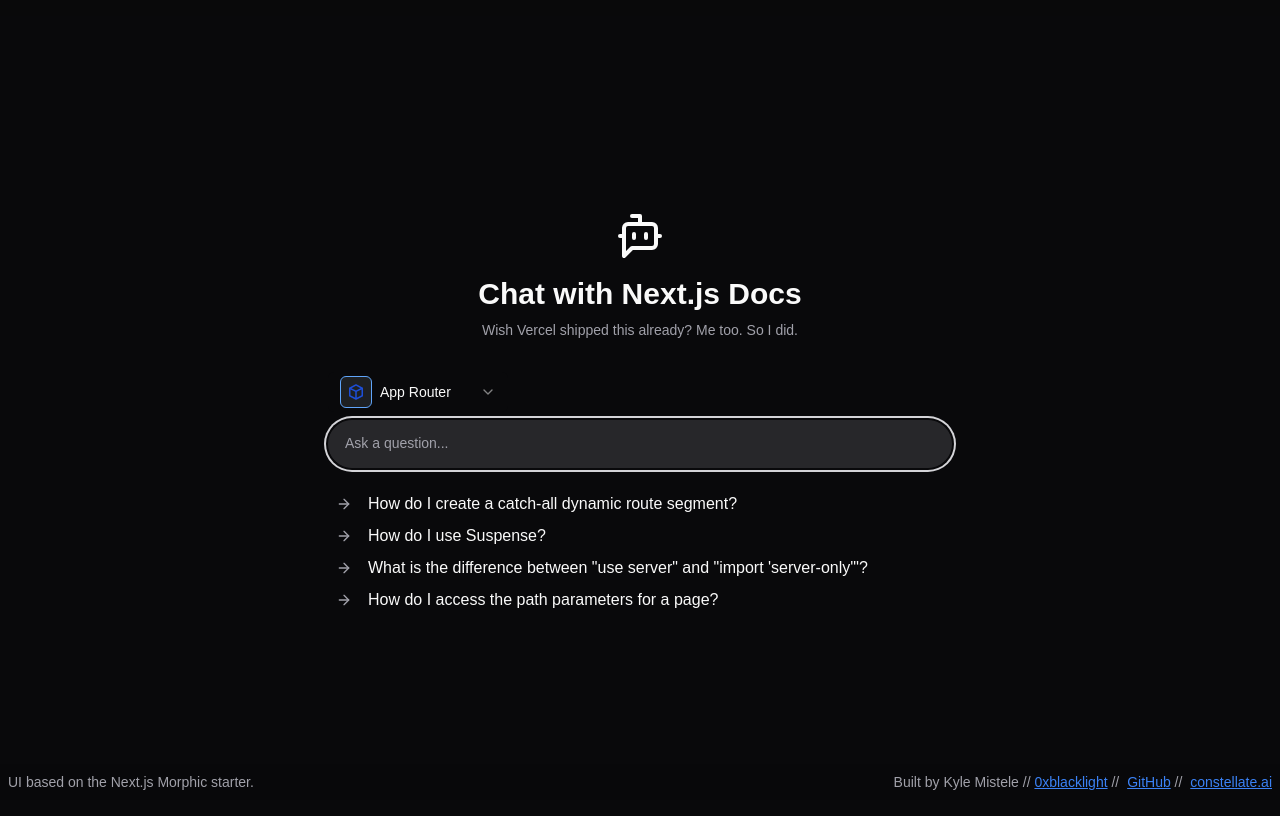
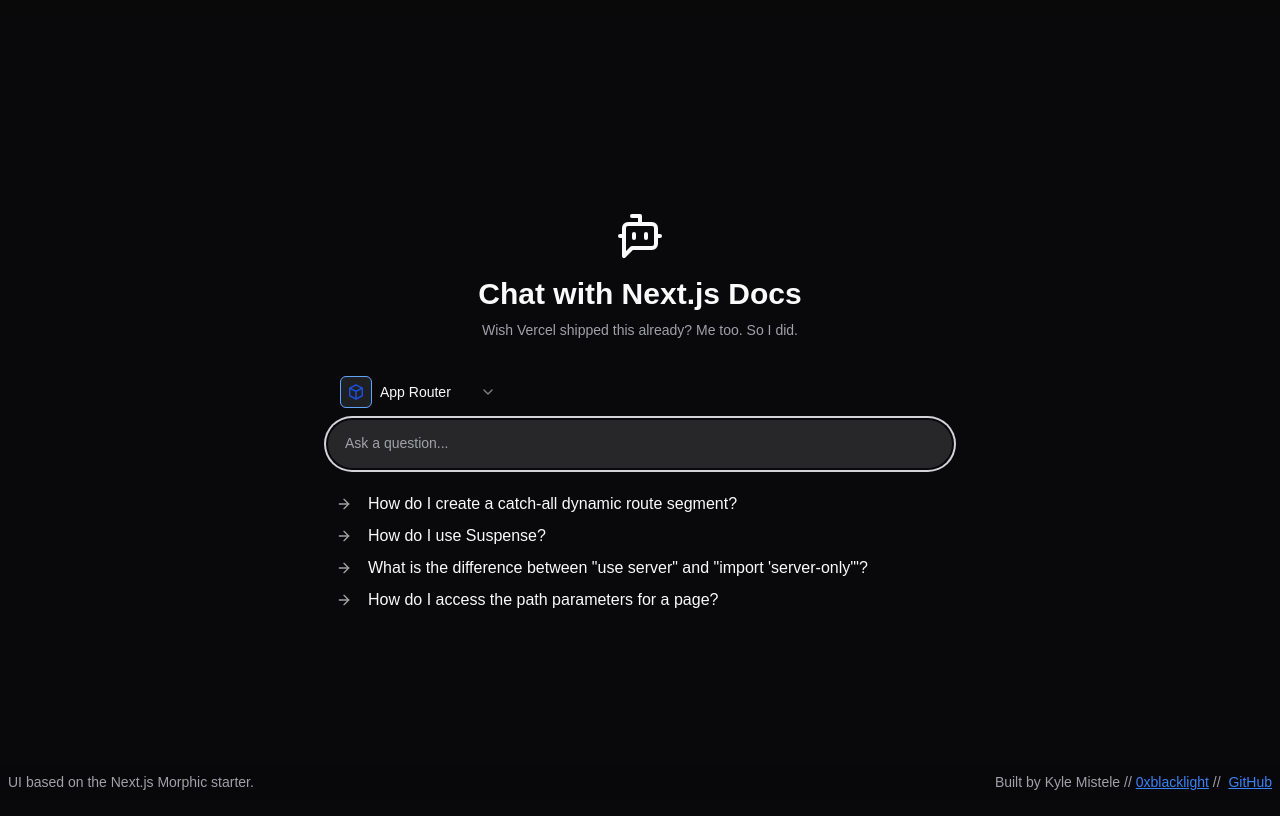
Before and after one commit to K-Mistele/next-chat, a Next.js app: page / in a window 1280 px wide. Built offline with nearby package versions, Linux system fonts and the light colour scheme.

Commit message:
fix: link

```diff
--- a/src/components/footer.tsx
+++ b/src/components/footer.tsx
@@ -26,11 +26,6 @@
                        target={'_blank'}>
                         GitHub
                     </a>
-                    &nbsp;//&nbsp;
-                    <a href={'https://constellate.ai?utm_source=next_chat'} target={'_blank'}
-                       className={'underline cursor-pointer text-blue-500'}>
-                        constellate.ai
-                    </a>
 
                 </div>
             </footer>
```
